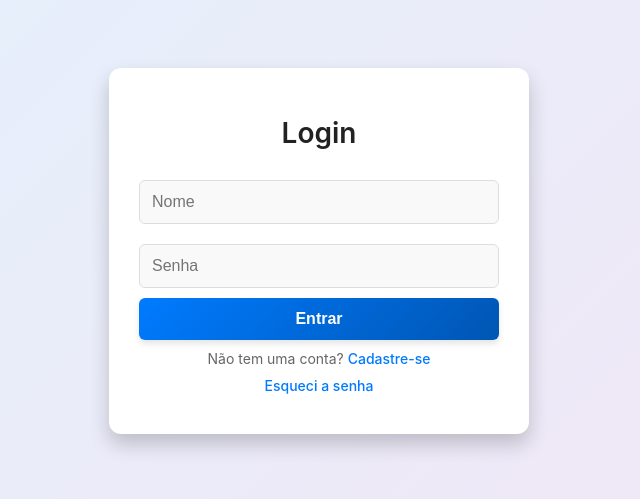
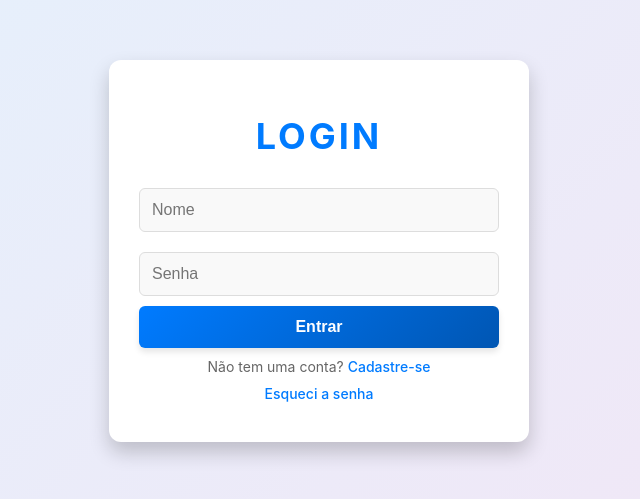
Before and after one commit to PedroDelgadoHenriques1/hash-js, a website: page index.html in a window 1280 px wide. Shown: the part 149-648 px from the top of the page, without its empty margins (321-961 px from the left). Drawn offline with Linux system fonts and the light colour scheme.

Commit message:
adicionando shaco sup

```diff
--- a/style.css
+++ b/style.css
@@ -35,6 +35,29 @@ body {
     color: #222222;
     font-weight: 600;
 }
+
+.container h1 {
+    font-size: 36px; /* Tamanho maior para destaque */
+    font-weight: 700; /* Negrito */
+    color: #007BFF;
+    text-transform: uppercase; /* Texto em maiúsculas */
+    letter-spacing: 3px; /* Espaçamento mais suave */
+    margin-bottom: 20px; /* Espaço abaixo do título */
+    position: relative; /* Necessário para efeitos decorativos */
+}
+
+.container h1::after {
+    content: ""; /* Linha decorativa abaixo do título */
+    position: absolute;
+    bottom: -8px; /* Espaço entre o texto e a linha */
+    left: 50%; /* Centraliza a linha */
+    transform: translateX(-50%); /* Ajusta centralização */
+    width: 50%; /* Comprimento da linha */
+    height: 3px; /* Espessura da linha */
+    border-radius: 2px; /* Cantos arredondados */
+}
+
+
 
 /* Inputs */
 .container input {
```
